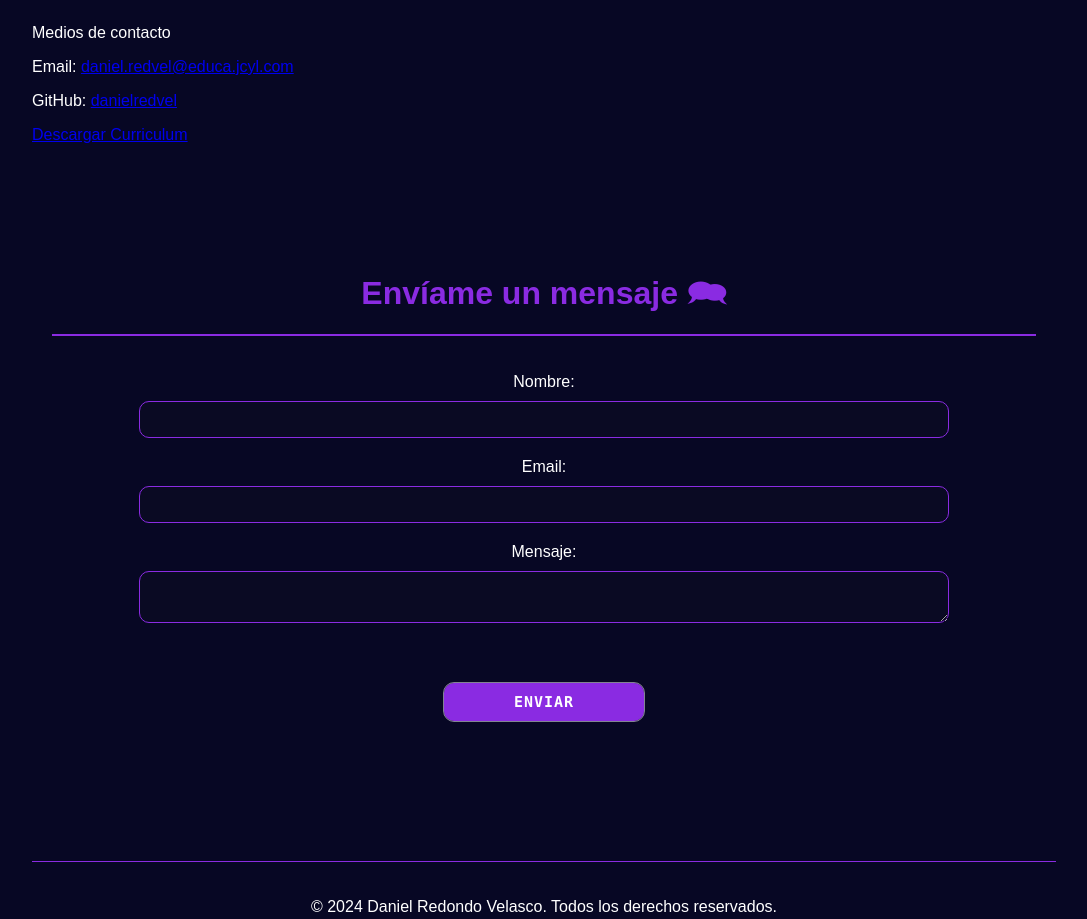
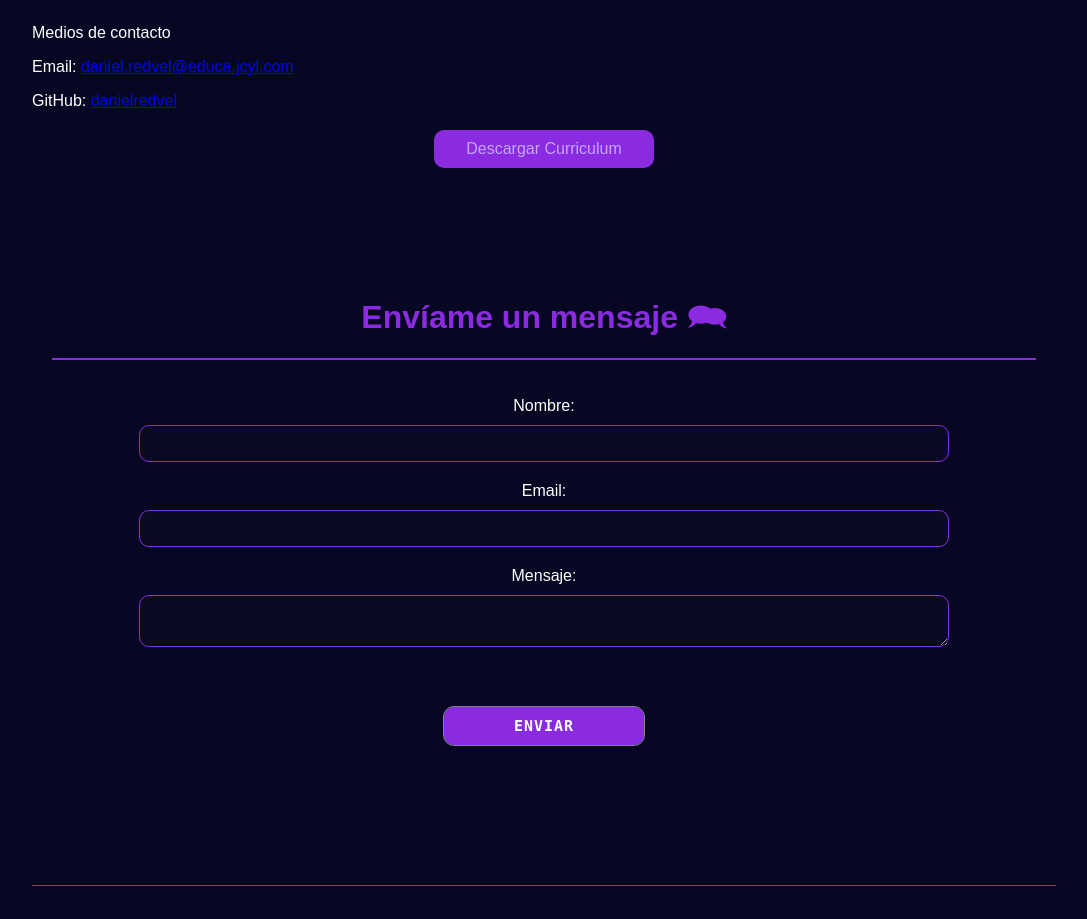
Before and after one commit to danielredvel/danielredvel.github.io, a plain HTML site: page index.html in a window 1280 px wide. Shown: the part 1492-2411 px from the top of the page, without its empty margins (96-1183 px from the left). Drawn offline with nearby package versions, Linux system fonts and the light colour scheme.

Commit message:
Update styles.css

```diff
--- a/styles.css
+++ b/styles.css
@@ -315,3 +315,21 @@ input:checked + .slider:before {
 #curriculum{
     scroll-margin-top: 80px;
 }
+/* Estilo para el botón Curriculum */
+.buttonCV {
+    display: block;
+    width: 200px;
+    padding: 10px;
+    background-color: #8a2be2;
+    color: #c5a6ff;
+    text-align: center;
+    text-decoration: none;
+    border-radius: 10px;
+    margin: 20px auto;
+    transition: background-color 0.3s ease;
+}
+
+.buttonCV:hover {
+    background-color: #c5a6ff;
+    color: #ffffff;
+}
```
